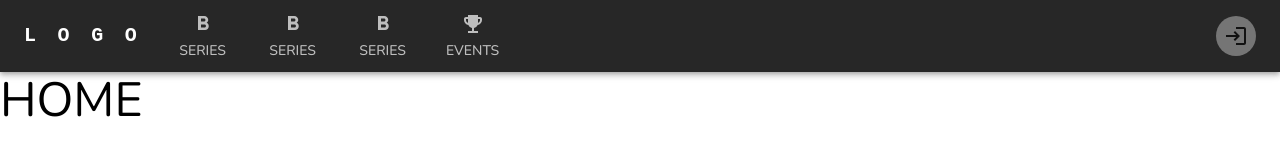
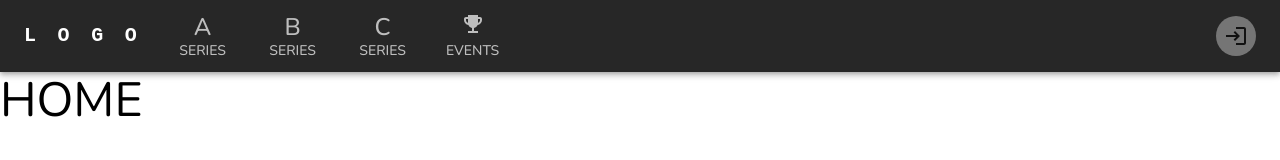
Before and after one commit to devRafaCoelho/flag, a React (Vite) app: page /home in a window 1280 px wide. Shown: the top 160 px of the page. Built offline with nearby package versions, Linux system fonts and the light colour scheme.

Commit message:
revised tab icons

```diff
--- a/src/components/Header/HeaderTabs/index.tsx
+++ b/src/components/Header/HeaderTabs/index.tsx
@@ -1,5 +1,5 @@
 import EmojiEventsIcon from '@mui/icons-material/EmojiEvents';
-import FormatBoldIcon from '@mui/icons-material/FormatBold';
+import Icon from '@mui/material/Icon';
 import Tab from '@mui/material/Tab';
 import Tabs from '@mui/material/Tabs';
 import * as React from 'react';
@@ -15,27 +15,9 @@ export default function HeaderTabs() {
 
   return (
     <Tabs value={value} onChange={handleChange} aria-label="icon label tabs example">
-      <Tab
-        component={Link}
-        to="/seriesA"
-        label="SERIES"
-        value="/seriesA"
-        icon={<FormatBoldIcon />}
-      />
-      <Tab
-        component={Link}
-        to="/seriesB"
-        label="SERIES"
-        value="/seriesB"
-        icon={<FormatBoldIcon />}
-      />
-      <Tab
-        component={Link}
-        to="/seriesC"
-        label="SERIES"
-        value="/seriesC"
-        icon={<FormatBoldIcon />}
-      />
+      <Tab component={Link} to="/seriesA" label="SERIES" value="/seriesA" icon={<Icon>A</Icon>} />
+      <Tab component={Link} to="/seriesB" label="SERIES" value="/seriesB" icon={<Icon>B</Icon>} />
+      <Tab component={Link} to="/seriesC" label="SERIES" value="/seriesC" icon={<Icon>C</Icon>} />
       <Tab
         component={Link}
         to="/events"
```
